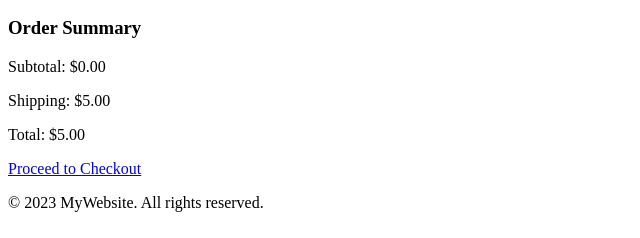
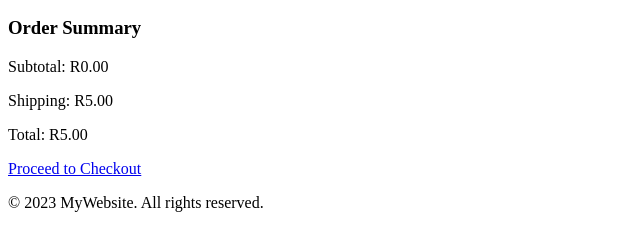
Before and after one commit to ST10361117-Rinae/Gadis-Salon-Management-System-Website-, a plain HTML site: page Basket page.html in a window 1280 px wide. Shown: the part 201-439 px from the top of the page, 0-640 px from the left. Drawn offline with Linux system fonts and the light colour scheme; files that its build step writes are made by us from their sources; files whose address does not match are found by name.

```diff
--- a/Basket page.html
+++ b/Basket page.html
@@ -32,9 +32,9 @@
             <div class="basket-summary">
                 <h3>Order Summary</h3>
                 <div class="summary-details">
-                    <p>Subtotal: <span id="subtotal">$0.00</span></p>
-                    <p>Shipping: <span id="shipping">$5.00</span></p>
-                    <p class="total">Total: <span id="total">$5.00</span></p>
+                    <p>Subtotal: <span id="subtotal">R0.00</span></p>
+                    <p>Shipping: <span id="shipping">R5.00</span></p>
+                    <p class="total">Total: <span id="total">R5.00</span></p>
                 </div>
                 <a href="payment.html" class="btn checkout-btn">Proceed to Checkout</a>
             </div>
```
